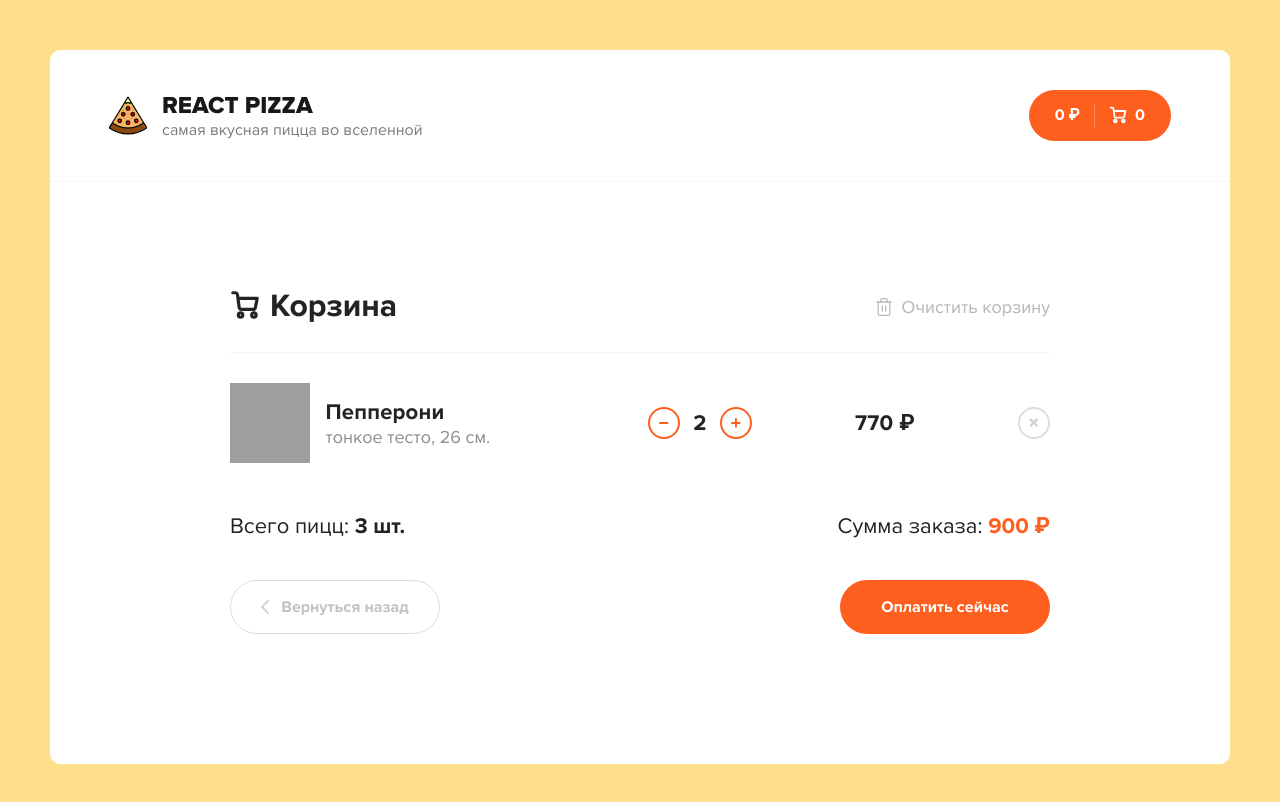
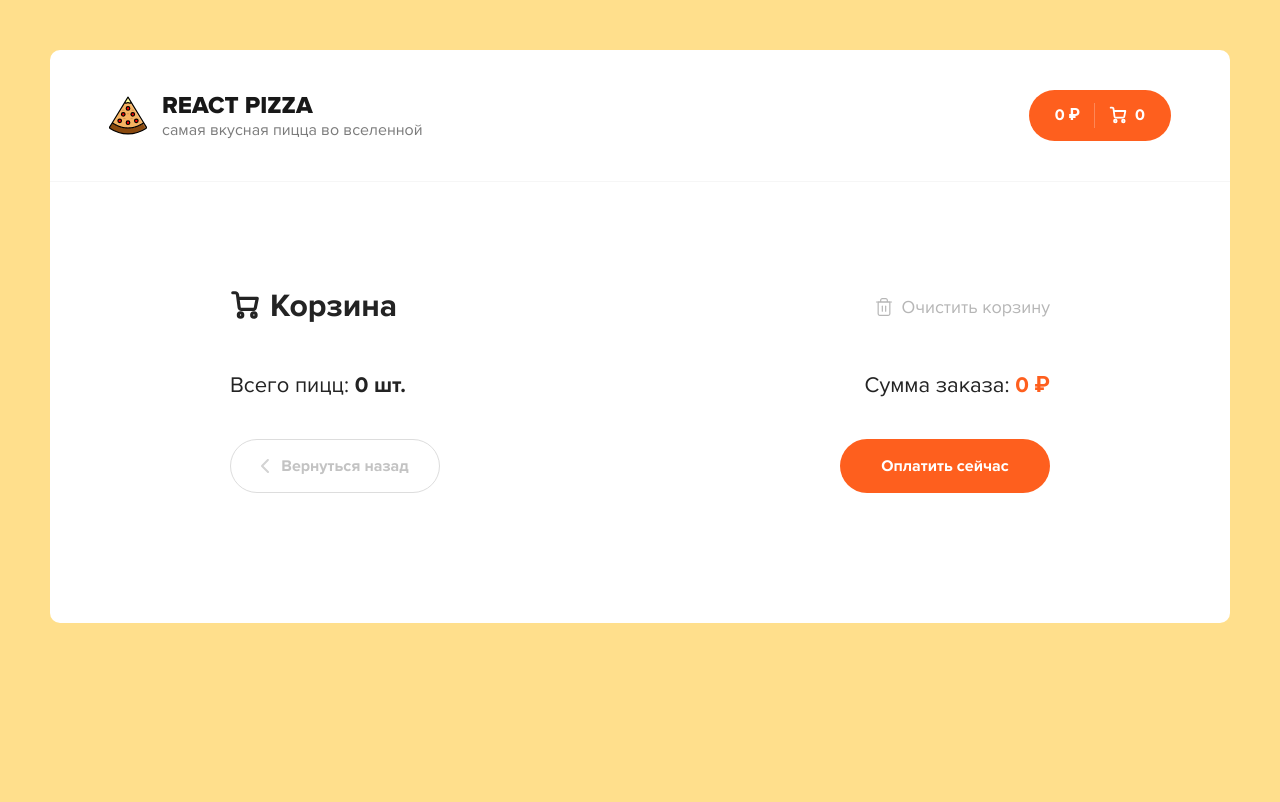
Before and after one commit to anastaok/pizza_react, a React (Create React App) app: page /cart in a window 1280 px wide. Shown: the top 802 px of the page. Built offline with nearby package versions, Linux system fonts and the light colour scheme; grey boxes are pictures that could not be loaded.

Commit message:
update cart reduser

```diff
--- a/src/pages/Cart.jsx
+++ b/src/pages/Cart.jsx
@@ -1,7 +1,14 @@
 import React from "react";
+import { useSelector } from "react-redux";
 import CartItem from "../components/CartItem";
 
 const Cart = () => {
+  const { totalPrice, totalCount, items } = useSelector(({ cart }) => cart);
+
+  const addedPizzas = Object.keys(items).map((key) => {
+    return items[key][0];
+  });
+
   return (
     <div className="content">
       <div className="container container--cart">
@@ -81,15 +88,17 @@
             </div>
           </div>
           <div className="content__items">
-            <CartItem name="Пепперони" type="тонкое" size="26" />
+            {addedPizzas.map((obj) => (
+              <CartItem name={obj.name} type={obj.type} size={obj.size} />
+            ))}
           </div>
           <div className="cart__bottom">
             <div className="cart__bottom-details">
               <span>
-                Всего пицц: <b>3 шт.</b>
+                Всего пицц: <b>{totalCount} шт.</b>
               </span>
               <span>
-                Сумма заказа: <b>900 ₽</b>
+                Сумма заказа: <b>{totalPrice} ₽</b>
               </span>
             </div>
             <div className="cart__bottom-buttons">
--- a/src/redux/reducers/cart.js
+++ b/src/redux/reducers/cart.js
@@ -4,18 +4,26 @@
   totalCount: 0,
 };
 
+const getTotalPrice = (arr) => arr.reduce((sum, obj) => obj.price + sum, 0);
+
 const cart = (state = initialState, action) => {
   switch (action.type) {
     case "ADD_PIZZA_CART": {
+      const currentPizzaItems = !state.items[action.payload.id]
+        ? [action.payload]
+        : [...state.items[action.payload.id].items, action.payload];
+
       const newItems = {
         ...state.items,
-        [action.payload.id]: !state.items[action.payload.id]
-          ? [action.payload]
-          : [...state.items[action.payload.id], action.payload],
+        [action.payload.id]: {
+          items: currentPizzaItems,
+          totalPrice: getTotalPrice(currentPizzaItems),
+        },
       };
 
-      const allPizzas = [].concat.apply([], Object.values(newItems));
-      const totalPrice = allPizzas.reduce((sum, obj) => obj.price + sum, 0);
+      const items = Object.values(newItems).map((obj) => obj.items);
+      const allPizzas = [].concat.apply([], items);
+      const totalPrice = getTotalPrice(allPizzas);
 
       return {
         ...state,
```
